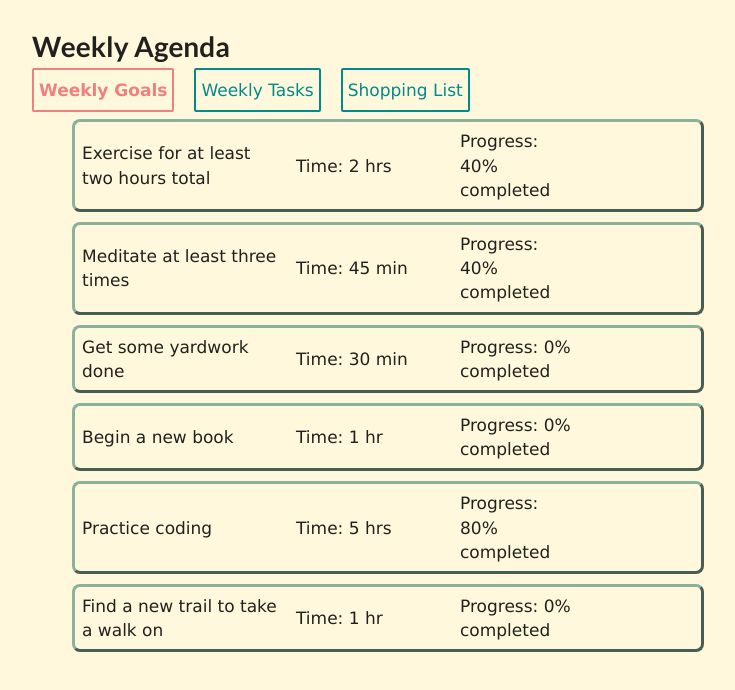
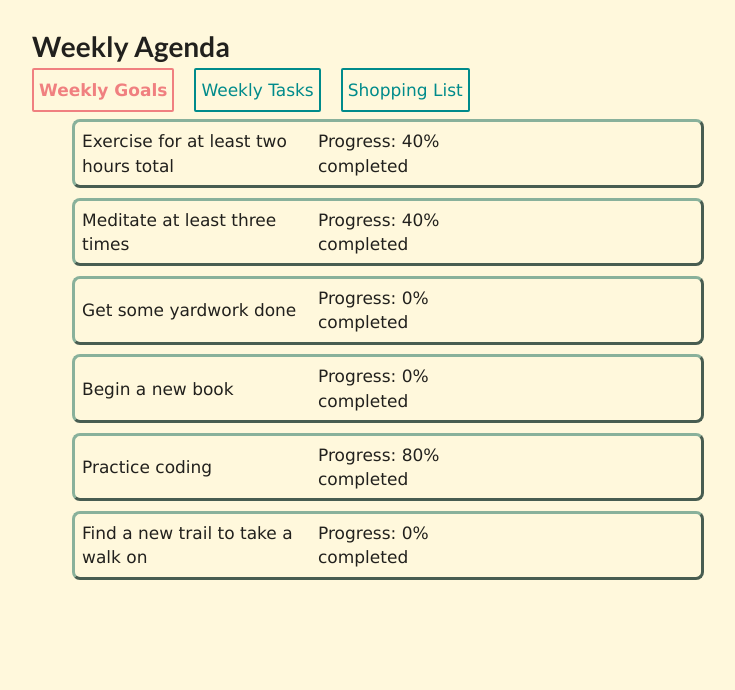
Before and after one commit to melissamfields12/weekly-agenda-app, a React (Create React App) app: page / in a window 1280 px wide. Shown: the top 690 px of the page, without its empty margins (272-1007 px from the left). Built offline with nearby package versions, Linux system fonts and the light colour scheme; no server answers; data requests are answered from the project's data file.

Commit message:
Update db json file and update CSS.

```diff
--- a/db.json
+++ b/db.json
@@ -97,37 +97,31 @@
         {
             "id": 1,
             "name": "Exercise for at least two hours total",
-            "time": "2 hrs",
             "progress": 40
         },
         {
             "id": 2,
             "name": "Meditate at least three times",
-            "time": "45 min",
             "progress": 40
         },
         {
             "id": 3,
             "name": "Get some yardwork done",
-            "time": "30 min",
             "progress": 0
         },
         {
             "id": 4,
             "name": "Begin a new book",
-            "time": "1 hr",
             "progress": 0
         },
         {
             "id": 5,
             "name": "Practice coding",
-            "time": "5 hrs",
             "progress": 80
         },
         {
             "id": 6,
             "name": "Find a new trail to take a walk on",
-            "time": "1 hr",
             "progress": 0
         }
     ]
--- a/src/components/Form.js
+++ b/src/components/Form.js
@@ -1,8 +1,11 @@
 import React, { useState } from "react";
 
 function Form() {
-    // const [formType, setFormType] = useState(true)
-    // const []
+    const [formType, setFormType] = useState(true)
+    const [goalData, setGoalData] = useState({
+        name: '',
+
+    })
 
     return (
         <div></div>
--- a/src/components/GoalList.js
+++ b/src/components/GoalList.js
@@ -5,7 +5,6 @@ function GoalList({ goal }) {
     return (
             <li>
             <span>{name}</span>
-            <span className="time">Time: {time}</span>
             <span className="progress">Progress: {progress}% completed</span>
             </li>
     )
--- a/src/index.css
+++ b/src/index.css
@@ -38,7 +38,7 @@ body {
   display: grid;
   margin: 0.7rem 0;
   padding: 0.5rem;
-  grid-template-columns: 200px 150px auto 100px;
+  grid-template-columns: 3fr 2fr 120px 80px;
   column-gap: 1rem;
   align-items: center;
   border: outset;
```
